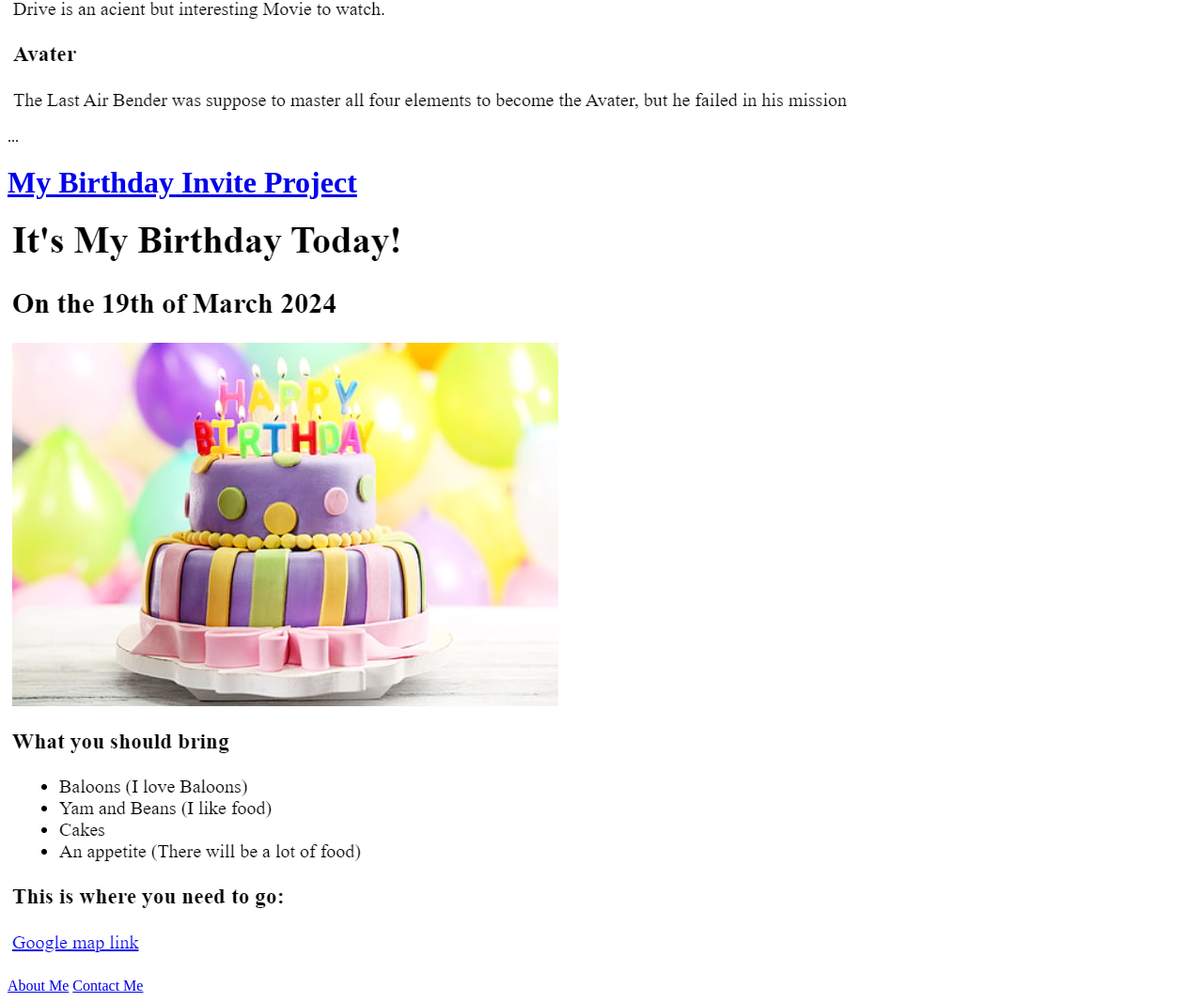
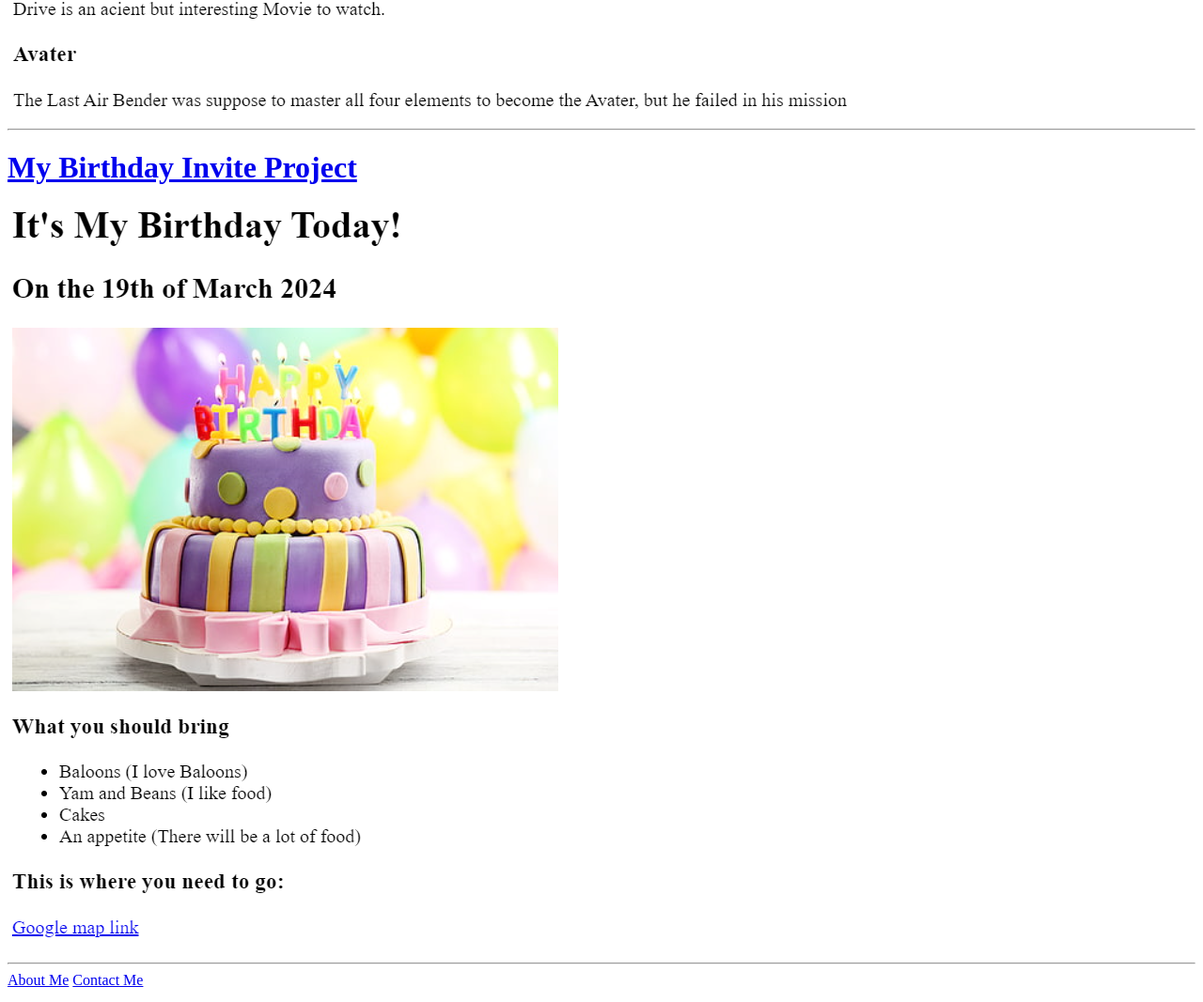
Before and after one commit to ernynany/html-project, a plain HTML site: page index.html in a window 1280 px wide. Shown: the part 410-1477 px from the top of the page at 94% size. Drawn offline with Linux system fonts and the light colour scheme.

Commit message:
Update index.html

```diff
--- a/index.html
+++ b/index.html
@@ -11,13 +11,15 @@
     <a href="./public/my-movie-rankings.html"> <h1>My Movie Ranking Project</h1></a>
     <img src="./assets/images/my-best-movies.png" />
     <p>
-        ...
+
     </p>
+    <hr />
     <a href="./public/My-birthday-invite.html"><h1>My Birthday Invite Project</h1></a>
     <img src="./assets/images/My-birthday-invite.png" />
     <p>
 
     </p>
+    <hr />
     <a href="./public/about.html">About Me</a> <a href="./public/contact.html">Contact Me</a>
 </body>
 </html>
```
